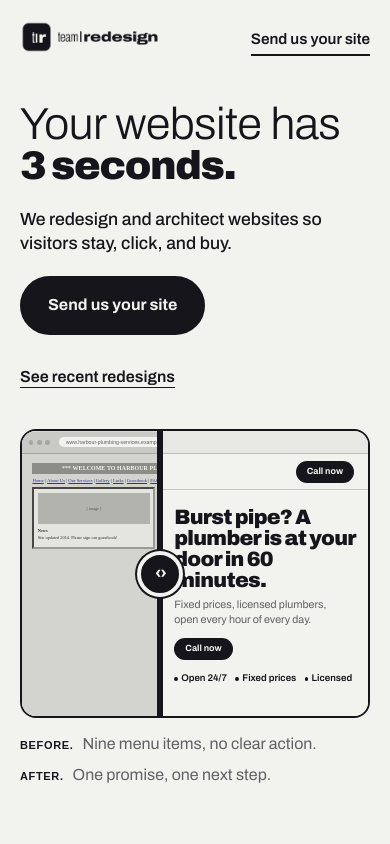
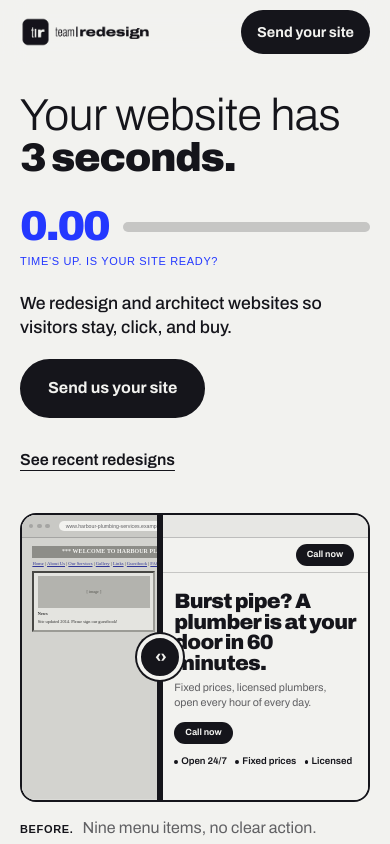
Before and after one commit to teamredesignx/website, a Next.js app: page / in a window 390 px wide. Shown: the top 844 px of the page. Built offline with nearby package versions, Linux system fonts and the light colour scheme; no server answers; a web font is replaced by a local one.

Commit message:
Sticky header with scroll progress, back-to-top button, 3-second countdown hero, mobile polish

```diff
--- a/src/app/globals.css
+++ b/src/app/globals.css
@@ -5,6 +5,10 @@
   --stone: #8b8b95;
   --ink-soft: rgb(21 21 27 / 0.66);
   --line: rgb(21 21 27 / 0.2);
+  /* One signal colour, for time and progress only: countdown, scroll bar, step numbers. */
+  --signal: #2438ff;
+  --signal-light: #8f9bff;
+  --header-h: 76px;
 
   --font-display: var(--font-archivo), "Arial Narrow", sans-serif;
   --font-mono: var(--font-martian-mono), ui-monospace, monospace;
@@ -22,6 +26,8 @@
 html {
   color-scheme: light;
   scroll-behavior: smooth;
+  scroll-padding-top: var(--header-h);
+  -webkit-text-size-adjust: 100%;
 }
 
 body {
--- a/src/app/page.tsx
+++ b/src/app/page.tsx
@@ -1,3 +1,4 @@
+import { BackToTop } from "@/components/back-to-top";
 import { Checks } from "@/components/checks";
 import { ClosingCta } from "@/components/closing-cta";
 import { Hero } from "@/components/hero";
@@ -23,6 +24,7 @@ export default function HomePage() {
         <ClosingCta />
       </main>
       <SiteFooter />
+      <BackToTop />
     </>
   );
 }
--- /dev/null
+++ b/src/components/back-to-top.module.css
@@ -0,0 +1,36 @@
+.button {
+  position: fixed;
+  right: max(16px, env(safe-area-inset-right));
+  bottom: max(16px, env(safe-area-inset-bottom));
+  z-index: 25;
+  width: 52px;
+  height: 52px;
+  display: grid;
+  place-items: center;
+  padding: 0;
+  border: 2px solid var(--ink);
+  border-radius: 50%;
+  background: var(--paper);
+  color: var(--ink);
+  cursor: pointer;
+  opacity: 0;
+  transform: translateY(16px);
+  pointer-events: none;
+  transition:
+    opacity 0.2s,
+    transform 0.2s,
+    background 0.15s,
+    color 0.15s;
+}
+
+.button[data-visible="true"] {
+  opacity: 1;
+  transform: none;
+  pointer-events: auto;
+}
+
+.button:hover {
+  background: var(--signal);
+  border-color: var(--signal);
+  color: #fff;
+}
--- /dev/null
+++ b/src/components/back-to-top.tsx
@@ -0,0 +1,37 @@
+"use client";
+
+import { useEffect, useState } from "react";
+
+import styles from "./back-to-top.module.css";
+
+/** Appears once the visitor has scrolled past the first screen and returns them to the top. */
+export function BackToTop() {
+  const [visible, setVisible] = useState(false);
+
+  useEffect(() => {
+    const update = () => setVisible(window.scrollY > window.innerHeight * 0.8);
+    update();
+    window.addEventListener("scroll", update, { passive: true });
+    return () => window.removeEventListener("scroll", update);
+  }, []);
+
+  const toTop = () => {
+    const reduce = window.matchMedia("(prefers-reduced-motion: reduce)").matches;
+    window.scrollTo({ top: 0, behavior: reduce ? "auto" : "smooth" });
+  };
+
+  return (
+    <button
+      type="button"
+      className={styles.button}
+      data-visible={visible}
+      onClick={toTop}
+      aria-label="Back to top"
+      tabIndex={visible ? 0 : -1}
+    >
+      <svg viewBox="0 0 24 24" width="22" height="22" aria-hidden="true">
+        <path d="M12 20V5M5.5 11.5 12 5l6.5 6.5" fill="none" stroke="currentColor" strokeWidth="2.4" />
+      </svg>
+    </button>
+  );
+}
--- /dev/null
+++ b/src/components/countdown.module.css
@@ -0,0 +1,48 @@
+.timer {
+  display: grid;
+  grid-template-columns: auto 1fr;
+  align-items: center;
+  gap: 6px clamp(14px, 3vw, 32px);
+  margin-top: clamp(28px, 4vw, 48px);
+}
+
+.number {
+  font-weight: 850;
+  font-stretch: 125%;
+  letter-spacing: -0.05em;
+  font-size: clamp(2.6rem, 7vw, 5.2rem);
+  line-height: 1;
+  color: var(--signal);
+  font-variant-numeric: tabular-nums;
+  min-width: 4.6ch;
+}
+
+.track {
+  height: 10px;
+  background: var(--line);
+  border-radius: 99px;
+  overflow: hidden;
+}
+
+.bar {
+  display: block;
+  height: 100%;
+  background: var(--signal);
+  border-radius: 99px;
+  transform-origin: 0 50%;
+}
+
+.note {
+  grid-column: 1 / -1;
+  color: var(--ink-soft);
+}
+
+.note[data-done="true"] {
+  color: var(--signal);
+}
+
+@media (max-width: 640px) {
+  .number {
+    min-width: 0;
+  }
+}
--- /dev/null
+++ b/src/components/countdown.tsx
@@ -0,0 +1,55 @@
+"use client";
+
+import { useEffect, useRef } from "react";
+
+import styles from "./countdown.module.css";
+
+const SECONDS = 3;
+
+/**
+ * The headline's three seconds, run once on load: the number counts down and the bar drains.
+ * Without JavaScript, or with reduced motion, it rests at the full 3.00.
+ */
+export function Countdown() {
+  const numberRef = useRef<HTMLSpanElement>(null);
+  const barRef = useRef<HTMLSpanElement>(null);
+  const noteRef = useRef<HTMLSpanElement>(null);
+
+  useEffect(() => {
+    if (window.matchMedia("(prefers-reduced-motion: reduce)").matches) return;
+    const number = numberRef.current;
+    const bar = barRef.current;
+    const note = noteRef.current;
+    if (!number || !bar || !note) return;
+
+    const start = performance.now() + 700;
+    let frame = 0;
+    const tick = (now: number) => {
+      const left = Math.max(SECONDS - Math.max(now - start, 0) / 1000, 0);
+      number.textContent = left.toFixed(2);
+      bar.style.transform = `scaleX(${left / SECONDS})`;
+      if (left > 0) {
+        frame = requestAnimationFrame(tick);
+      } else {
+        note.textContent = "Time's up. Is your site ready?";
+        note.dataset.done = "true";
+      }
+    };
+    frame = requestAnimationFrame(tick);
+    return () => cancelAnimationFrame(frame);
+  }, []);
+
+  return (
+    <div className={styles.timer}>
+      <span className={styles.number} ref={numberRef} aria-hidden="true">
+        {SECONDS.toFixed(2)}
+      </span>
+      <span className={styles.track} aria-hidden="true">
+        <span className={styles.bar} ref={barRef} />
+      </span>
+      <span className={`${styles.note} t-mono`} ref={noteRef}>
+        Visitor patience
+      </span>
+    </div>
+  );
+}
--- a/src/components/hero.tsx
+++ b/src/components/hero.tsx
@@ -1,5 +1,6 @@
 import { Compare } from "@/components/compare/compare";
 import { AfterSite, BeforeSite } from "@/components/compare/example-site";
+import { Countdown } from "@/components/countdown";
 import { Button } from "@/components/ui/button";
 import { compare, hero } from "@/lib/content";
 import { sendSiteLink } from "@/lib/site";
@@ -14,6 +15,8 @@ export function Hero() {
         <span className={styles.pipe} aria-hidden="true" />
         <span className={`${styles.bold} t-bold`}>{hero.bold}</span>
       </h1>
+
+      <Countdown />
 
       <div className={styles.sub}>
         <p>{hero.lead}</p>
--- a/src/components/process.module.css
+++ b/src/components/process.module.css
@@ -26,6 +26,7 @@
   font-weight: 300;
   font-stretch: 62%;
   font-size: 2.6rem;
+  color: var(--signal-light);
   line-height: 1;
   margin-bottom: 26px;
 }
--- a/src/components/process.tsx
+++ b/src/components/process.tsx
@@ -5,7 +5,7 @@ import styles from "./process.module.css";
 
 export function Process() {
   return (
-    <section className={styles.section} aria-labelledby="process-title">
+    <section id="process" className={styles.section} aria-labelledby="process-title">
       <div className="wrap">
         <SectionTitle id="process-title" lite="How we" bold="work" />
         <ol className={styles.steps}>
--- a/src/components/site-footer.module.css
+++ b/src/components/site-footer.module.css
@@ -1,7 +1,7 @@
 .footer {
   background: var(--ink);
   color: var(--paper);
-  padding-block: 44px 36px;
+  padding-block: 44px max(36px, env(safe-area-inset-bottom));
 }
 
 .inner {
--- a/src/components/site-header.module.css
+++ b/src/components/site-header.module.css
@@ -1,31 +1,126 @@
 .header {
+  position: sticky;
+  top: 0;
+  z-index: 20;
+  background: rgb(242 242 239 / 0.88);
+  -webkit-backdrop-filter: blur(12px);
+  backdrop-filter: blur(12px);
+  border-bottom: 1px solid transparent;
+  transition: border-color 0.2s;
+}
+
+.header[data-scrolled="true"] {
+  border-bottom-color: var(--line);
+}
+
+.inner {
   display: flex;
   align-items: center;
-  justify-content: space-between;
-  padding-block: 18px;
+  gap: 8px 32px;
+  padding-block: 16px;
+  transition: padding 0.2s;
+}
+
+.header[data-scrolled="true"] .inner {
+  padding-block: 9px;
 }
 
 .logo {
   display: block;
   line-height: 0;
+  margin-right: auto;
 }
 
 .logo img {
   display: block;
   height: 38px;
   width: auto;
+  transition: height 0.2s;
+}
+
+.header[data-scrolled="true"] .logo img {
+  height: 30px;
+}
+
+.nav {
+  display: flex;
+  gap: 4px 28px;
+}
+
+.nav a {
+  font-weight: 500;
+  font-size: 0.95rem;
+  text-decoration: none;
+  padding: 12px 2px;
+  background: linear-gradient(var(--signal), var(--signal)) 0 calc(100% - 8px) / 0 2px no-repeat;
+  transition: background-size 0.2s;
+}
+
+.nav a:hover {
+  background-size: 100% 2px;
 }
 
 .mail {
-  font-weight: 600;
+  font-weight: 700;
   font-size: 0.95rem;
   text-decoration: none;
-  border-bottom: 2px solid var(--ink);
-  padding-block: 10px 2px;
+  background: var(--ink);
+  color: var(--paper);
+  border-radius: 999px;
+  padding: 12px 20px;
+  min-height: 44px;
+  display: inline-flex;
+  align-items: center;
+  transition: background 0.15s;
+}
+
+.mail:hover {
+  background: var(--signal);
+}
+
+.short {
+  display: none;
+}
+
+/* Scroll progress: fills the header's bottom edge. */
+.bar {
+  position: absolute;
+  left: 0;
+  right: 0;
+  bottom: -1px;
+  height: 3px;
+  background: var(--signal);
+  transform: scaleX(var(--progress, 0));
+  transform-origin: 0 50%;
 }
 
 @media (max-width: 640px) {
+  .nav {
+    display: none;
+  }
+
+  .inner {
+    padding-block: 10px;
+  }
+
   .logo img {
-    height: 32px;
+    height: 30px;
+  }
+
+  .header[data-scrolled="true"] .logo img {
+    height: 26px;
+  }
+
+  .long {
+    display: none;
+  }
+
+  .short {
+    display: inline;
+  }
+
+  .mail {
+    padding: 10px 16px;
+    font-size: 0.9rem;
   }
 }
--- a/src/components/site-header.tsx
+++ b/src/components/site-header.tsx
@@ -1,12 +1,45 @@
+"use client";
+
 import Link from "next/link";
+import { useEffect, useRef, useState } from "react";
 
 import { sendSiteLink, withBasePath } from "@/lib/site";
 
 import styles from "./site-header.module.css";
 
+/**
+ * Sticks to the top. Once the page scrolls it gains a hairline and a thin bar that fills with
+ * how far down the page the visitor is.
+ */
 export function SiteHeader() {
+  const [scrolled, setScrolled] = useState(false);
+  const barRef = useRef<HTMLSpanElement>(null);
+
+  useEffect(() => {
+    let frame = 0;
+    const update = () => {
+      frame = 0;
+      const max = document.documentElement.scrollHeight - window.innerHeight;
+      const progress = max > 0 ? Math.min(window.scrollY / max, 1) : 0;
+      barRef.current?.style.setProperty("--progress", String(progress));
+      setScrolled(window.scrollY > 8);
+    };
+    const onScroll = () => {
+      if (!frame) frame = requestAnimationFrame(update);
+    };
+    update();
+    window.addEventListener("scroll", onScroll, { passive: true });
+    window.addEventListener("resize", onScroll);
+    return () => {
+      cancelAnimationFrame(frame);
+      window.removeEventListener("scroll", onScroll);
+      window.removeEventListener("resize", onScroll);
+    };
+  }, []);
+
   return (
-    <header className={`wrap ${styles.header}`}>
+    <header className={styles.header} data-scrolled={scrolled}>
+      <div className={`wrap ${styles.inner}`}>
         <Link href="/" className={styles.logo} aria-label="Team Redesign, back to home">
           {/* The animated GIF is the brand logo. Reduced-motion visitors get the still SVG instead. */}
           <picture>
@@ -22,9 +55,18 @@ export function SiteHeader() {
             />
           </picture>
         </Link>
+        <nav className={styles.nav} aria-label="Sections">
+          <a href="#work">Work</a>
+          <a href="#process">Process</a>
+        </nav>
         <a className={styles.mail} href={sendSiteLink}>
-        Send us your site
+          <span className={styles.long}>Send us your site</span>
+          <span className={styles.short} aria-hidden="true">
+            Send your site
+          </span>
         </a>
+      </div>
+      <span ref={barRef} className={styles.bar} aria-hidden="true" />
     </header>
   );
 }
```
Lines whose indentation alone changed are shown as unchanged.
